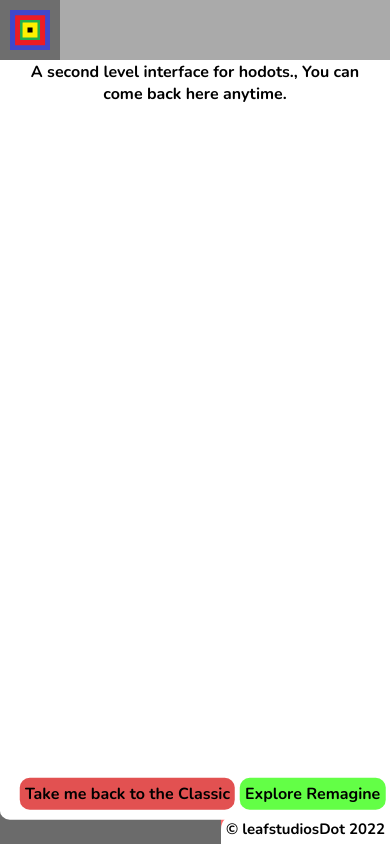
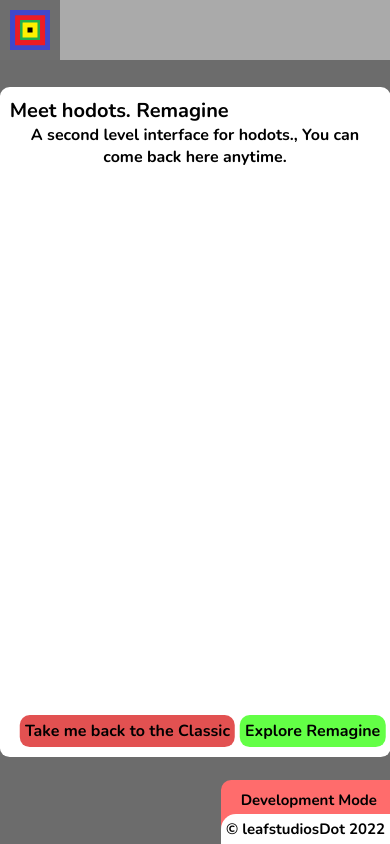
Before and after one commit to leafstudiosDot/hodotsnet-remagine, a React (Create React App) app: page / in a window 390 px wide. Built offline with nearby package versions, Linux system fonts and the light colour scheme.

Commit message:
Changing style for Mobile Users

```diff
--- a/src/interfaces/Modal.css
+++ b/src/interfaces/Modal.css
@@ -65,7 +65,7 @@
 @media screen and (max-width: 660px) {
     .Modal-Prompt {
         width: 95%;
-        height: 92%;
+        height: 77%;
     }
 
     #Modal-ButtonAccept {
```
